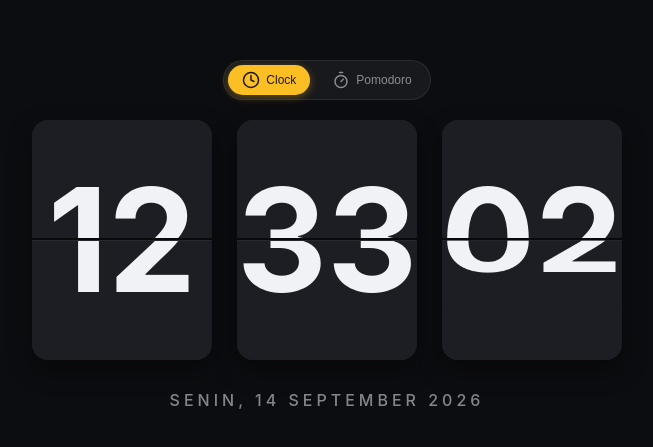
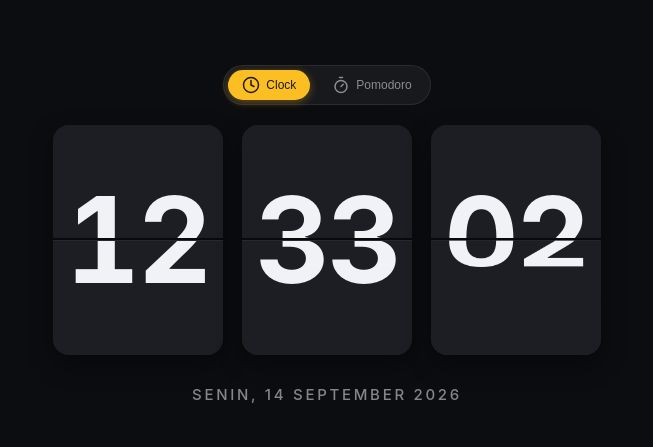
Before and after one commit to lutfialdrii/zen-clock, a React (Vite) app: page / in a window 1280 px wide. Shown: the part 173-620 px from the top of the page, without its empty margins (313-966 px from the left). Built offline with nearby package versions, Linux system fonts and the light colour scheme; no server answers; the HTML template or start-up script is replaced by a standard one.

Commit message:
feat(ui): scale flip clock typography and add shape padding for narrow sidepanel

```diff
--- a/src/index.css
+++ b/src/index.css
@@ -107,16 +107,16 @@ body {
 /* Flip Clock */
 .flip-clock {
   display: flex;
-  gap: clamp(8px, 2vw, 25px);
+  gap: clamp(6px, 1.5vw, 20px);
 }
 
 .flip-unit-container {
   display: block;
   position: relative;
-  width: clamp(70px, 20vw, 180px);
-  height: clamp(100px, 28vw, 240px);
+  width: clamp(64px, 18vw, 170px);
+  height: clamp(92px, 25vw, 230px);
   perspective: 1200px;
-  border-radius: clamp(8px, 2.5vw, 16px);
+  border-radius: clamp(6px, 2vw, 16px);
   box-shadow: 0 10px 25px rgba(0,0,0,0.4);
 }
 
@@ -125,8 +125,11 @@ body {
   position: relative;
   width: 100%;
   height: 100%;
-  font-size: clamp(60px, 16vw, 140px);
+  font-size: clamp(38px, 11vw, 115px);
   font-weight: 700;
+  line-height: 1;
+  letter-spacing: -0.02em;
+  font-variant-numeric: tabular-nums;
   border-radius: inherit;
   background-color: var(--card-bg);
 }
@@ -203,11 +206,12 @@ body {
 }
 
 .date-display {
-  font-size: clamp(11px, 2vw, 16px);
+  font-size: clamp(10px, 1.8vw, 15px);
   color: var(--vscode-descriptionForeground, rgba(255, 255, 255, 0.5));
-  letter-spacing: 0.25em;
+  letter-spacing: 0.18em;
   text-transform: uppercase;
   font-weight: 500;
+  text-align: center;
   transition: color 0.3s ease;
 }
 
```
Also changed, not shown: 1 other file (tests, documents, lock files or other folders).
